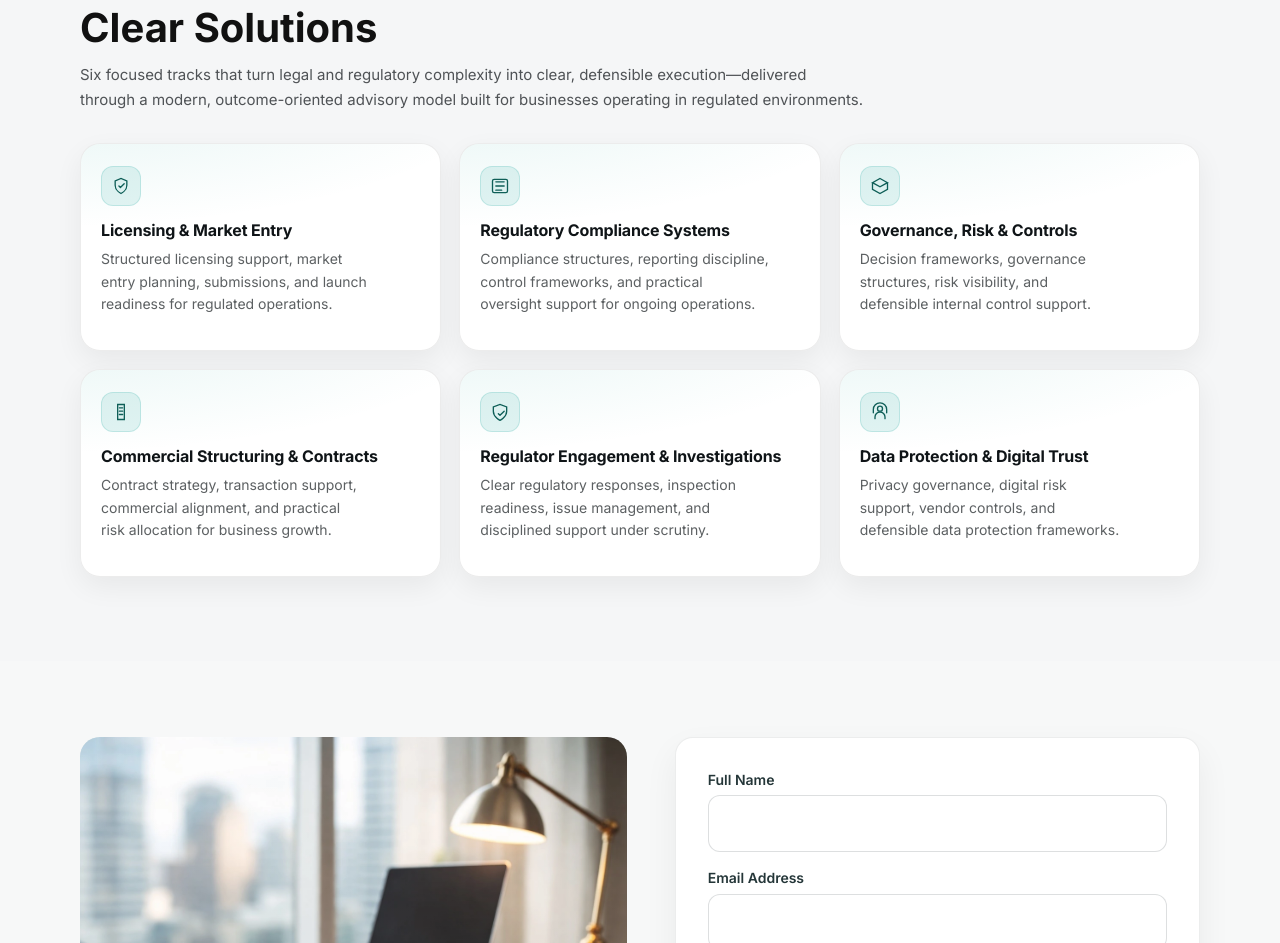
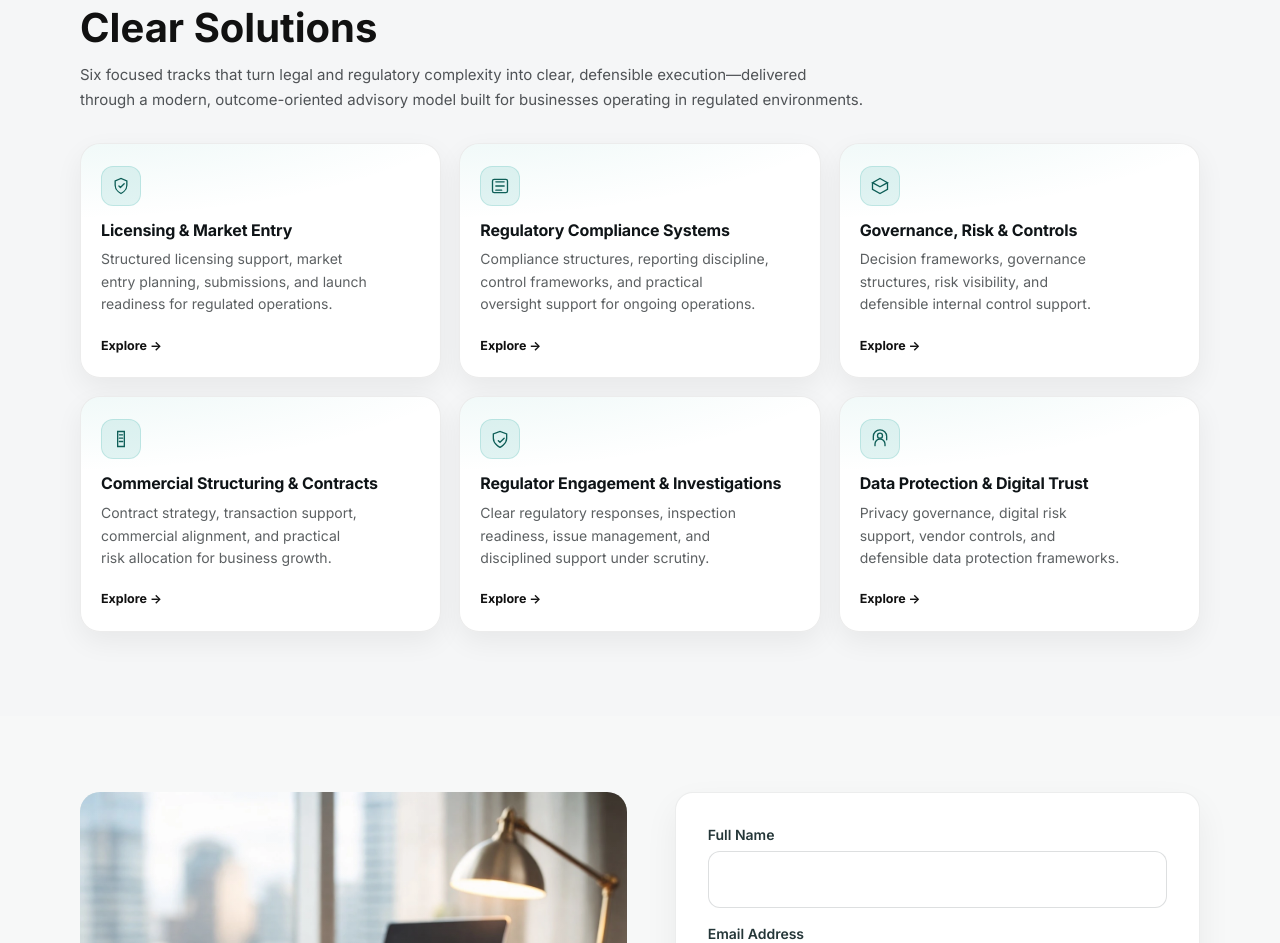
Before and after one commit to JopadAdvisory/Jopad-Advisory, a plain HTML site: page frontend/index.html in a window 1280 px wide. Shown: the part 1268-2211 px from the top of the page. Drawn offline with Linux system fonts and the light colour scheme.

Commit message:
carnonocal

```diff
--- a/frontend/css/styles.css
+++ b/frontend/css/styles.css
@@ -789,6 +789,11 @@ body,
   color: #0f1417;
 }
 
+.sol-card__link {
+  font-size: 12.5px;
+  font-weight: 650;
+  color: var(--color-headings);
+}
 .solutions-grid__card-text {
   position: relative;
   z-index: 1;
--- a/frontend/index.html
+++ b/frontend/index.html
@@ -201,7 +201,7 @@
           </header>
 
           <div class="solutions-grid__items">
-            <a class="solutions-grid__card" href="#contact">
+            <a class="solutions-grid__card" href="solutions.html#licensing-market-entry">
               <span class="solutions-grid__icon" aria-hidden="true">
                 <svg viewBox="0 0 24 24" fill="none">
                   <path
@@ -225,9 +225,10 @@
                 Structured licensing support, market entry planning,
                 submissions, and launch readiness for regulated operations.
               </p>
+              <span class="sol-card__link">Explore →</span>
             </a>
 
-            <a class="solutions-grid__card" href="#contact">
+            <a class="solutions-grid__card" href="solutions.html#regulatory-compliance-systems">
               <span class="solutions-grid__icon" aria-hidden="true">
                 <svg viewBox="0 0 24 24" fill="none">
                   <path
@@ -250,9 +251,10 @@
                 Compliance structures, reporting discipline, control frameworks,
                 and practical oversight support for ongoing operations.
               </p>
+              <span class="sol-card__link">Explore →</span>
             </a>
 
-            <a class="solutions-grid__card" href="#contact">
+            <a class="solutions-grid__card" href="solutions.html#governance-risk-controls">
               <span class="solutions-grid__icon" aria-hidden="true">
                 <svg viewBox="0 0 24 24" fill="none">
                   <path
@@ -274,9 +276,10 @@
                 Decision frameworks, governance structures, risk visibility, and
                 defensible internal control support.
               </p>
+              <span class="sol-card__link">Explore →</span>
             </a>
 
-            <a class="solutions-grid__card" href="#contact">
+            <a class="solutions-grid__card" href="solutions.html#commercial-structuring-contracts">
               <span class="solutions-grid__icon" aria-hidden="true">
                 <svg viewBox="0 0 24 24" fill="none">
                   <path
@@ -299,11 +302,12 @@
                 Contract strategy, transaction support, commercial alignment,
                 and practical risk allocation for business growth.
               </p>
+              <span class="sol-card__link">Explore →</span>
             </a>
 
             <a
               class="solutions-grid__card"
-              href="#contact"
+              href="solutions.html#regulator-engagement-investigations"
             >
               <span class="solutions-grid__icon" aria-hidden="true">
                 <svg viewBox="0 0 24 24" fill="none">
@@ -328,9 +332,10 @@
                 Clear regulatory responses, inspection readiness, issue
                 management, and disciplined support under scrutiny.
               </p>
+              <span class="sol-card__link">Explore →</span>
             </a>
 
-            <a class="solutions-grid__card" href="#contact">
+            <a class="solutions-grid__card" href="solutions.html#data-protection-digital-trust">
               <span class="solutions-grid__icon" aria-hidden="true">
                 <svg viewBox="0 0 24 24" fill="none">
                   <path
@@ -359,6 +364,7 @@
                 Privacy governance, digital risk support, vendor controls, and
                 defensible data protection frameworks.
               </p>
+              <span class="sol-card__link">Explore →</span>
             </a>
           </div>
         </div>
```
